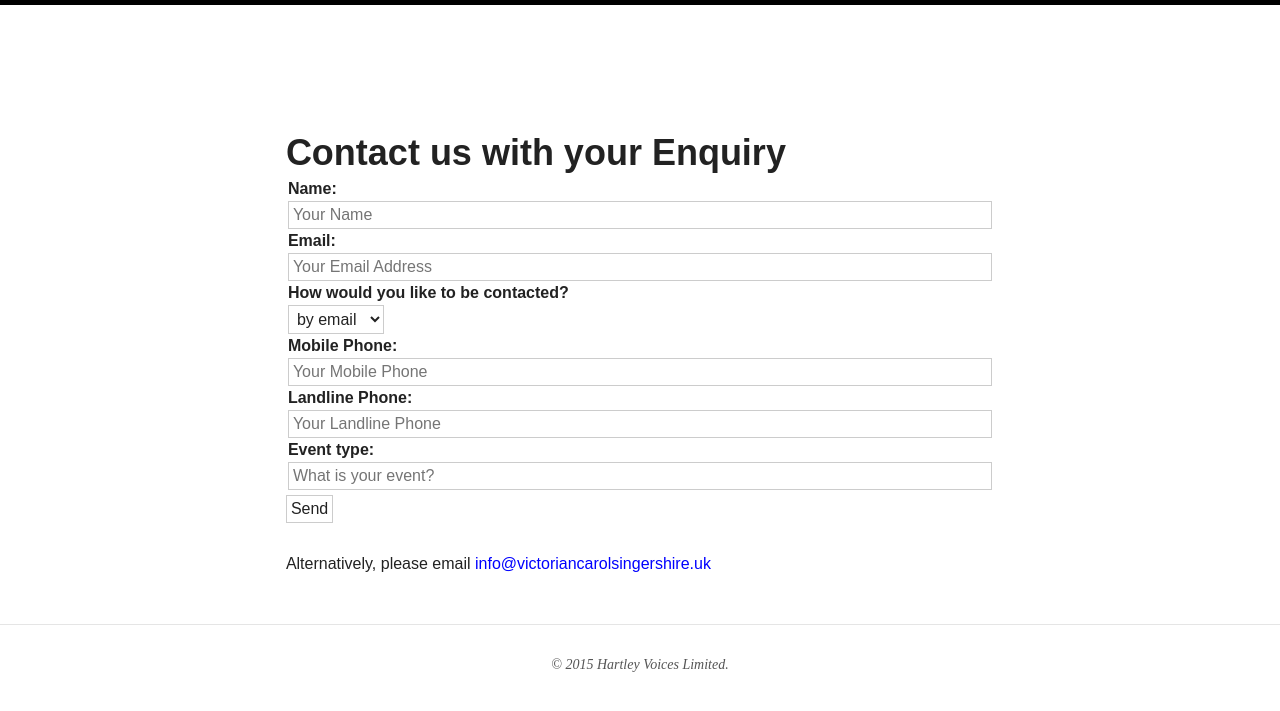
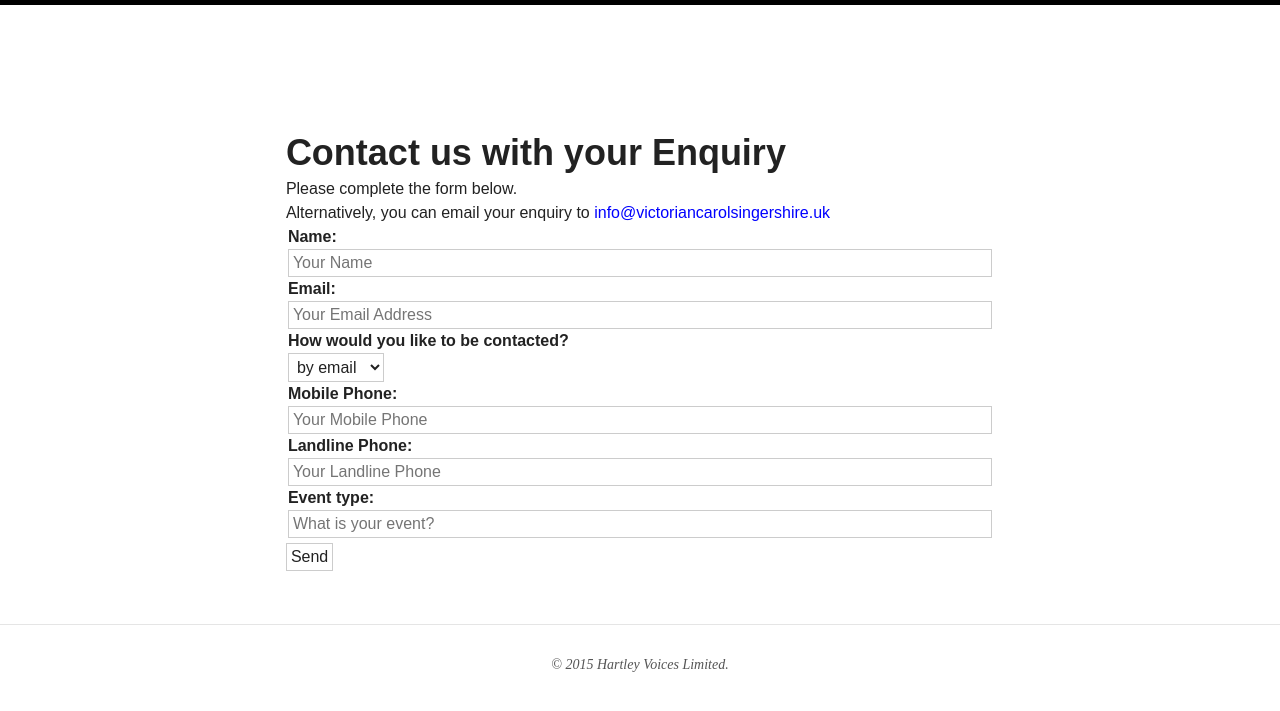
Before and after one commit to hartleyvoices/victoriancarolsingershireuk, a Jekyll site: the page built from contact/index.html, in a window 1280 px wide. Shown: the top 711 px of the page. Built offline with Jekyll 4.4.1, drawn with Linux system fonts in a browser that asks for light colours; nearby versions of some CDN libraries.

Commit message:
complete the form

```diff
--- a/contact/index.html
+++ b/contact/index.html
@@ -3,6 +3,9 @@ layout: page
 title: Contact us with your Enquiry
 excerpt: "Contact us to enquire about our victorian carol singers for hire."
 ---
+Please complete the form below. <br>
+Alternatively, you can email your enquiry to
+<a href="mailto:{{ site.owner.email }}?Subject=Victorian%20Carol%20Singers%20Hire%20Enquiry" target="_top">{{ site.owner.email }}</a>
 <form action="https://hartleyvoices.com/contactForm.php" method="post">
 <input type='hidden' name='redirect_to' value="{{ site.url }}/thankyou/" />
 <input type='hidden' name='referrer' value="{{ site.url }}">
```
Also changed, not shown: other parts of contact/index.html (+0 -3 lines).
